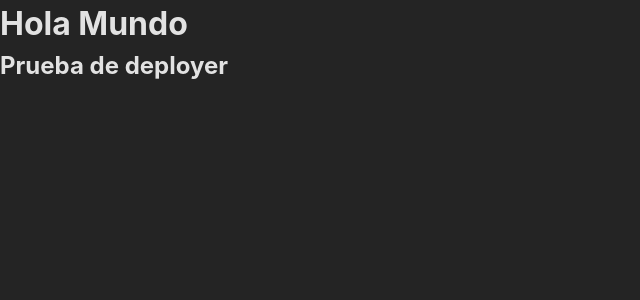
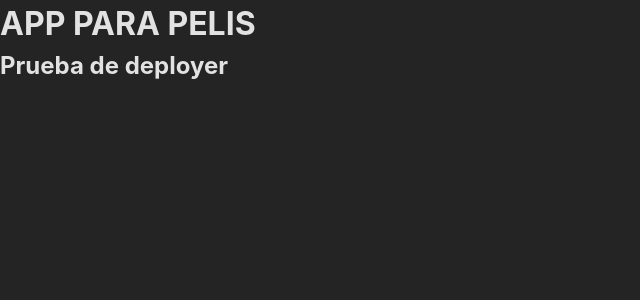
Before and after one commit to Lourdes-1984/FILMPROJECT, a React (Vite) app: page / in a window 1280 px wide. Shown: the top 300 px of the page, without its empty margins (0-640 px from the left). Built offline with nearby package versions, Linux system fonts and the light colour scheme.

Commit message:
[cfg]- pruebas de deployer

```diff
--- a/src/App.jsx
+++ b/src/App.jsx
@@ -3,7 +3,7 @@ import React from "react";
 const App = () => {
   return (
     <div>
-      <h1>Hola Mundo </h1>
+      <h1>APP PARA PELIS </h1>
       <h2>Prueba de deployer</h2>
     </div>
   );
```
